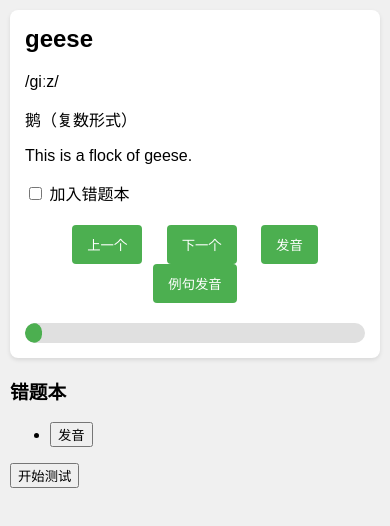
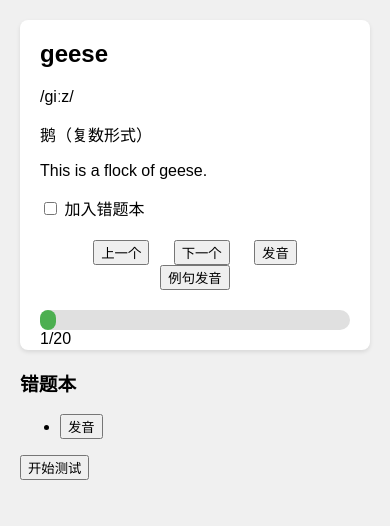
Before and after one commit to DannyLin86/linsiqi, a plain HTML site: page index.html in a window 390 px wide. Drawn offline with Linux system fonts and the light colour scheme.

Commit message:
Add files via upload

```diff
--- a/styles.css
+++ b/styles.css
@@ -1,4 +1,3 @@
-/* 基本样式 */
 body {
     font-family: Arial, sans-serif;
     margin: 0;
@@ -10,14 +9,6 @@ body {
     max-width: 800px;
     margin: 0 auto;
     padding: 20px;
-  box-sizing: border-box;
-}
-
-/* 响应式设计 */
-@media screen and (max-width: 600px) {
-  .container {
-    padding: 10px;
-  }
   }
 
   .word-card {
@@ -25,13 +16,6 @@ body {
     border-radius: 8px;
     box-shadow: 0 2px 4px rgba(0, 0, 0, 0.1);
     padding: 20px;
-  box-sizing: border-box;
-}
-
-@media screen and (max-width: 600px) {
-  .word-card {
-    padding: 15px;
-  }
   }
 
   .word-info h2 {
@@ -45,21 +29,6 @@ body {
 
   .controls button {
     margin: 0 10px;
-  padding: 10px 15px;
-  background-color: #4caf50;
-  border: none;
-  border-radius: 4px;
-  color: #fff;
-  cursor: pointer;
-  transition: background-color 0.2s ease-in-out, color 0.2s ease-in-out;
-}
-
-.controls button:hover {
-  opacity: 0.8;
-}
-
-.controls button:active {
-  background-color: darken(#4caf50, 10%);
   }
 
   .progress {
@@ -68,14 +37,12 @@ body {
     background-color: #e0e0e0;
     border-radius: 10px;
     position: relative;
-  overflow: hidden;
   }
 
   .progress-bar {
     height: 100%;
     background-color: #4caf50;
     border-radius: 10px;
-  transition: width 0.5s ease-in-out;
   }
 
   #user-input {
@@ -86,16 +53,4 @@ body {
     border: 1px solid #ccc;
     border-radius: 4px;
     resize: vertical;
-  box-sizing: border-box;
   }
-
-/* 高亮用户输入框焦点状态 */
-#user-input:focus {
-  outline: none;
-  border-color: #4caf50;
-}
-
-/* 示例：假设有一个进度条宽度的动态更新 */
-.dynamic-progress-bar {
-  width: 0; /* 初始宽度为0，实际宽度由JavaScript动态设置 */
-}
```
Lines whose indentation alone changed are shown as unchanged.
